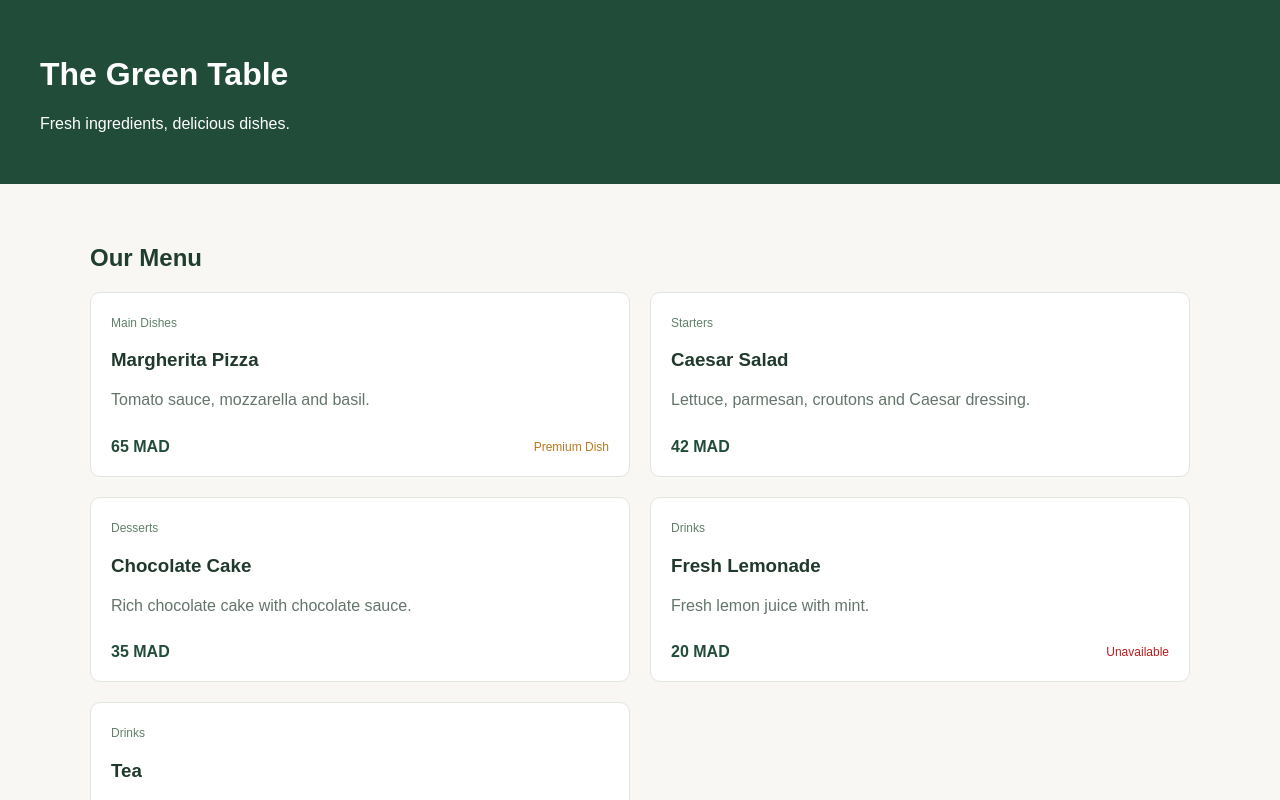
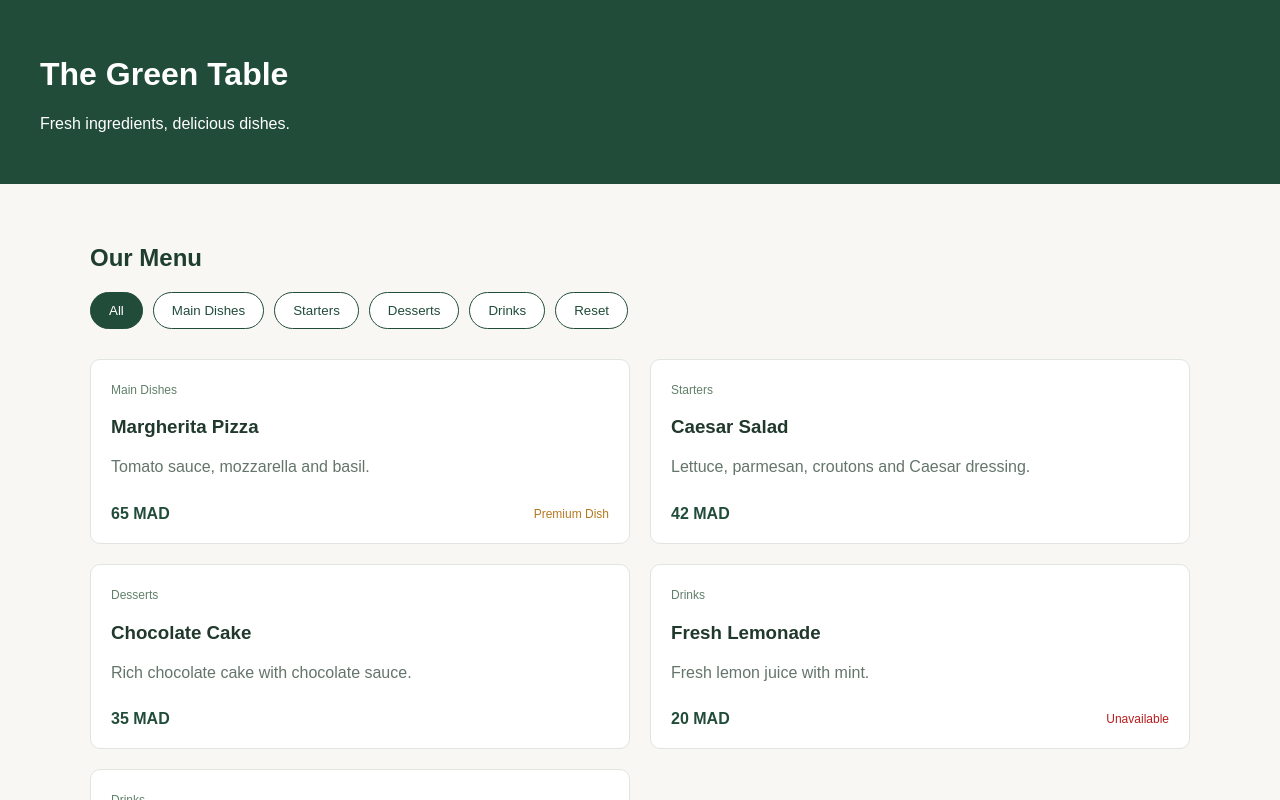
Before and after one commit to iiMedR/restaurant-menu-Angular, an Angular app: page / in a window 1280 px wide. Shown: the top 800 px of the page. Built offline with nearby package versions, Linux system fonts and the light colour scheme.

Commit message:
Add filtering by categories

```diff
--- a/src/app/app.html
+++ b/src/app/app.html
@@ -6,5 +6,10 @@
 <main>
   <h2>Our Menu</h2>
 
-  <app-menu-list [items]="menuItams"></app-menu-list>
+  <app-menu-filters
+    [categories]="categories"
+    [selectedCategory]="selectedCategory()"
+    (categorySelected)="selectCategory($event)"></app-menu-filters>
+
+  <app-menu-list [items]="filteredItems()"></app-menu-list>
 </main>
--- a/src/app/app.ts
+++ b/src/app/app.ts
@@ -1,9 +1,10 @@
-import { Component, signal } from '@angular/core';
+import { Component, signal, computed } from '@angular/core';
 import { MenuItem } from './models/menu-item';
 import { MenuList } from './components/menu-list/menu-list';
+import { MenuFilters } from './components/menu-filters/menu-filters';
 
 @Component({
-  imports: [MenuList],
+  imports: [MenuList, MenuFilters],
   selector: 'app-root',
   styleUrl: './app.css',
   templateUrl: './app.html',
@@ -53,4 +54,30 @@ export class App {
       available: true,
     }
   ]
+
+  categories: string[] = [
+    'All',
+    'Main Dishes',
+    'Starters',
+    'Desserts',
+    'Drinks'
+  ]
+
+  selectedCategory = signal<string>('All')
+
+  selectCategory(category: string): void {
+    this.selectedCategory.set(category);
+  }
+
+  filteredItems = computed(() => {
+    const selected = this.selectedCategory();
+
+    if(selected === 'All'){
+      return this.menuItams;
+    }
+
+    return this.menuItams.filter(
+      item => item.category === selected
+    )
+  })
 }
--- /dev/null
+++ b/src/app/components/menu-filters/menu-filters.css
@@ -0,0 +1,20 @@
+.category-filters {
+  display: flex;
+  flex-wrap: wrap;
+  gap: 10px;
+  margin-bottom: 30px;
+}
+
+.category-filters button {
+  padding: 10px 18px;
+  border: 1px solid #214c3a;
+  border-radius: 20px;
+  background: white;
+  color: #214c3a;
+  cursor: pointer;
+}
+
+.category-filters button.active {
+  background: #214c3a;
+  color: white;
+}
--- /dev/null
+++ b/src/app/components/menu-filters/menu-filters.html
@@ -0,0 +1,19 @@
+<div class="category-filters">
+    @for (category of categories(); track category){
+        <button
+            type="button"
+            [class.active]="selectedCategory() === category"
+            [attr.aria-pressed]="selectedCategory() === category"
+            (click)="select(category)"
+        >
+            {{category}}
+        </button>
+    }
+    <button
+        type="button"
+        (click)="reset(All)"
+    >
+        Reset
+    </button>
+
+</div>
--- /dev/null
+++ b/src/app/components/menu-filters/menu-filters.ts
@@ -0,0 +1,22 @@
+import { Component, input, output } from '@angular/core';
+
+@Component({
+  imports: [],
+  selector: 'app-menu-filters',
+  styleUrl: './menu-filters.css',
+  templateUrl: './menu-filters.html',
+})
+export class MenuFilters {
+  categories = input.required<string[]>();
+  selectedCategory = input.required<string>();
+
+  categorySelected = output<string>();
+
+  select(category: string): void {
+    this.categorySelected.emit(category)
+  }
+
+  reset(category: string): void {
+    this.categorySelected.emit('All')
+  }
+}
```
